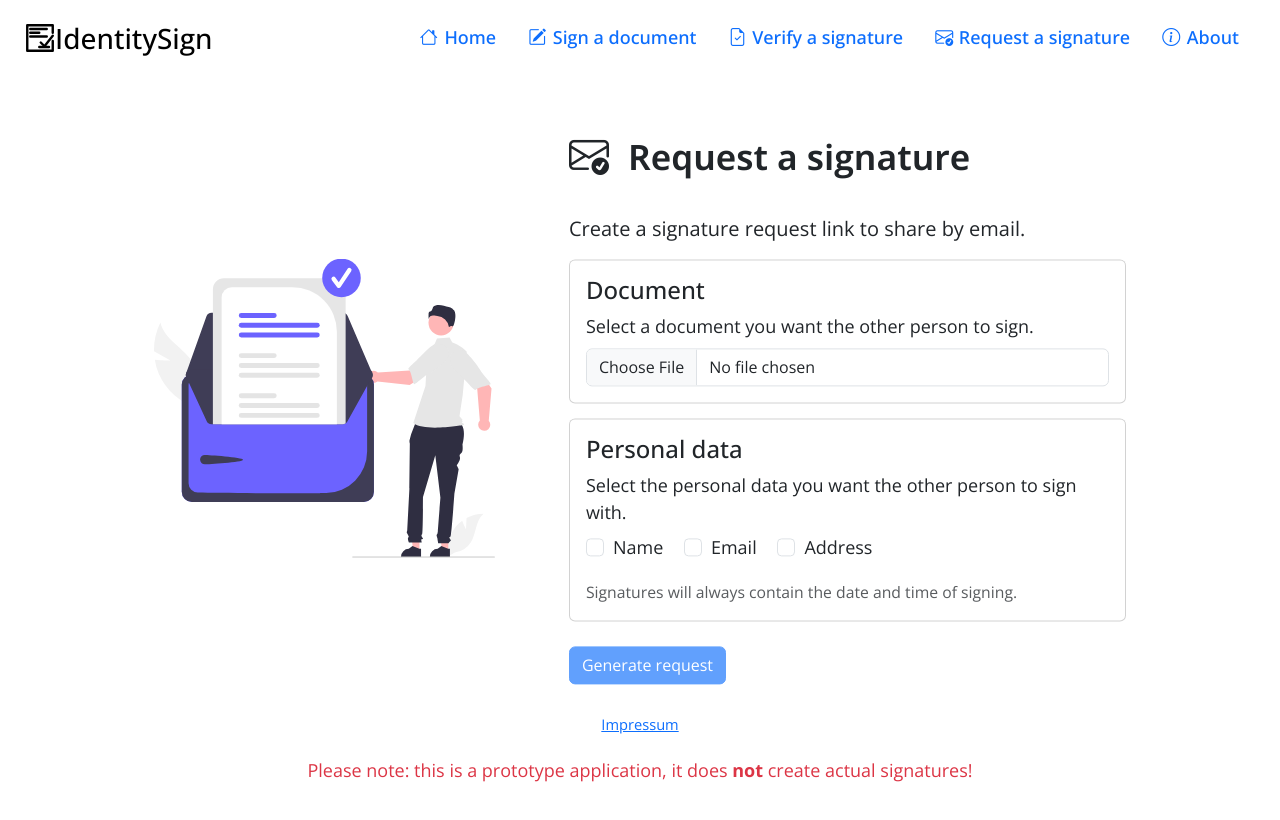
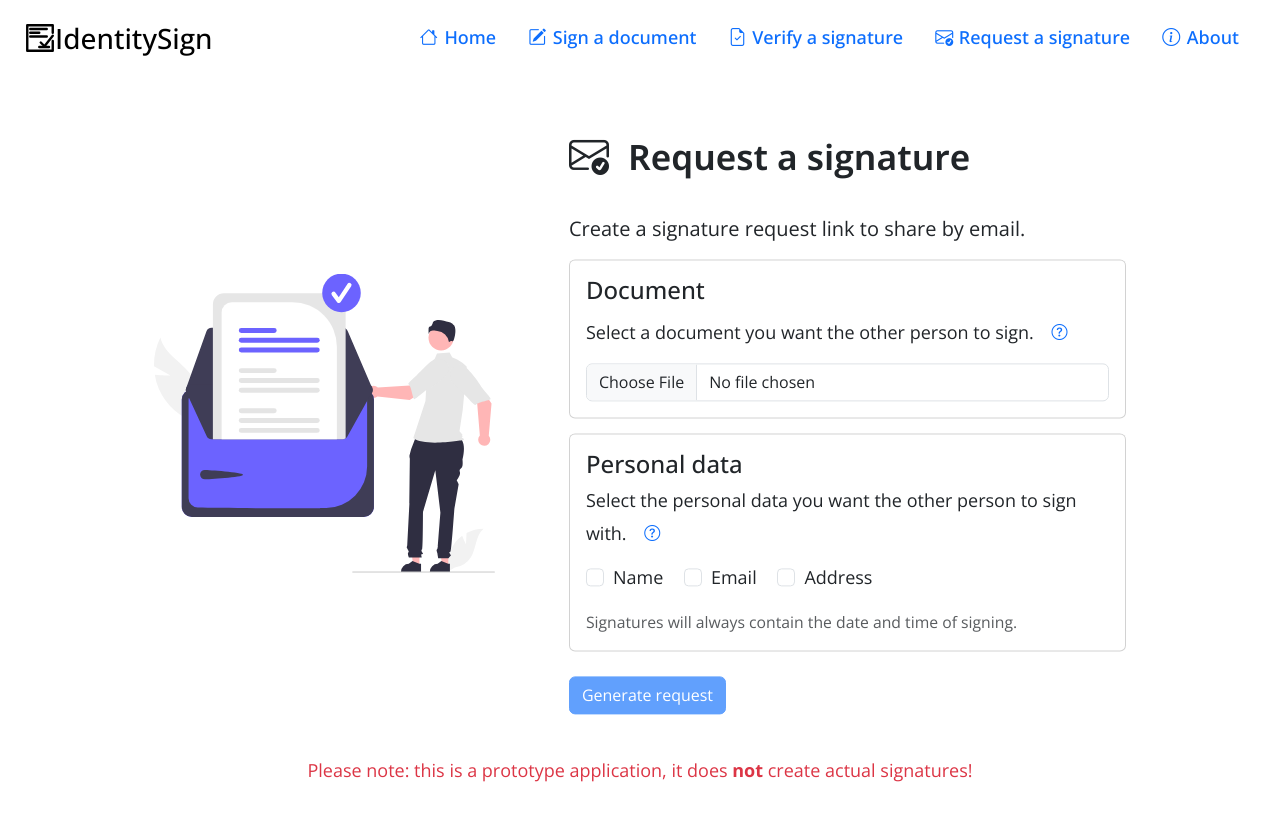
Before and after one commit to yoricklast/IdentitySign, a SvelteKit app: page /request in a window 1280 px wide. Shown: the top 820 px of the page. Built offline with nearby package versions, Linux system fonts and the light colour scheme.

Commit message:
Popovers on verification and request page

```diff
--- a/src/routes/request/+page.svelte
+++ b/src/routes/request/+page.svelte
@@ -71,7 +71,18 @@
           <div class="card-body">
             <h4 class="card-title">Document</h4>
             <label for="formFile" class="form-label"
-              >Select a document you want the other person to sign.</label
+              >Select a document you want the other person to sign.
+              <button
+                type="button"
+                class="btn btn-link mb-1"
+                data-bs-toggle="popover"
+                data-bs-placement="right"
+                data-bs-container="body"
+                data-bs-content="Click on 'Browse...' and choose a PDF document from your device that you want a signature for."
+                aria-label="How to select a document"
+              >
+                <i class="bi bi-question-circle"></i>
+              </button></label
             >
             <input
               class="form-control"
@@ -86,7 +97,17 @@
           <div class="card-body">
             <h4 class="card-title">Personal data</h4>
             <label for="attr-checks" class="form-label"
-              >Select the personal data you want the other person to sign with.</label
+              >Select the personal data you want the other person to sign with.
+              <button
+                type="button"
+                class="btn btn-link mb-1"
+                data-bs-toggle="popover"
+                data-bs-placement="right"
+                data-bs-container="body"
+                data-bs-content="Choose one or multiple personal details: name (first name + last name), email and address (street, house number, zip code and city)"
+                aria-label="How to select personal data"
+                ><i class="bi bi-question-circle"> </i>
+              </button></label
             >
             <div id="attr-checks">
               <div class="mb-3 form-check form-check-inline">
```
Also changed, not shown: src/routes/sign/+page.svelte (+12 -17 lines), src/routes/verify/+page.svelte (+11 -1 lines).
